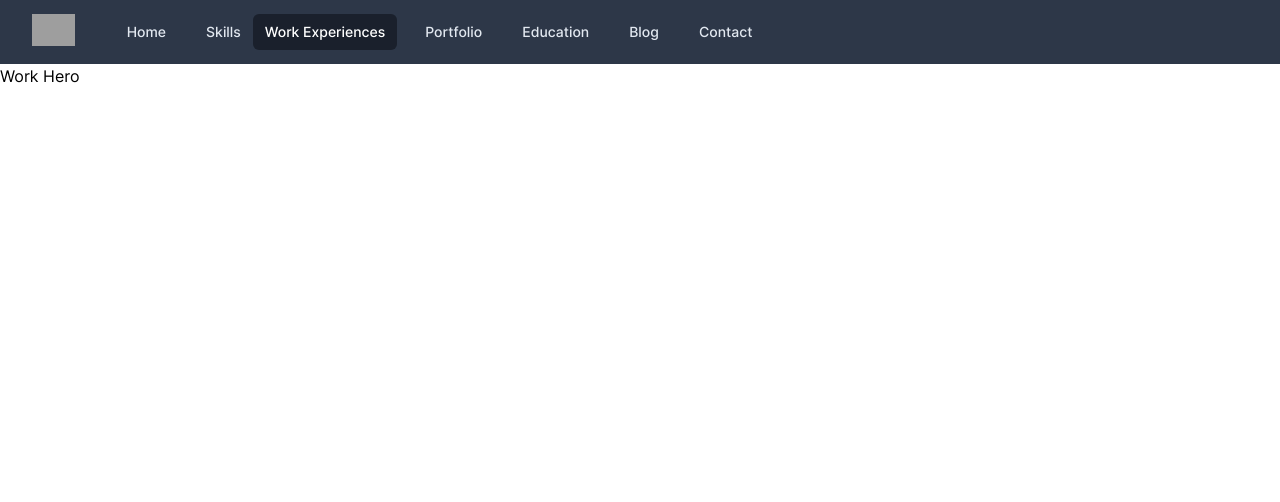
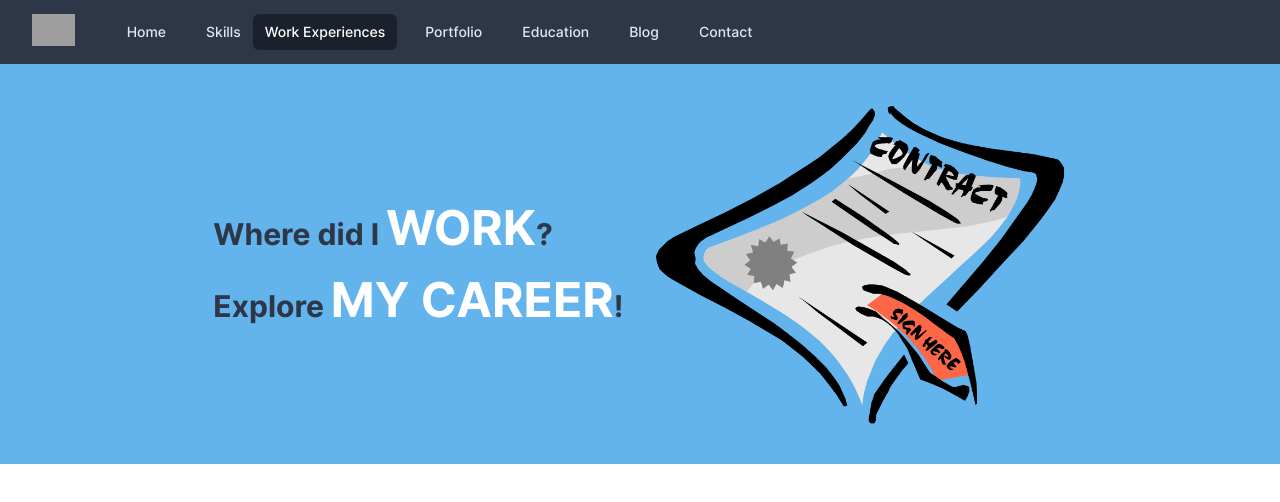
Before and after one commit to hosseinAMD/my-website, a Next.js app: page /work-experiences in a window 1280 px wide. Shown: the top 502 px of the page. Built offline with nearby package versions, Linux system fonts and the light colour scheme; grey boxes are pictures that could not be loaded.

Commit message:
work experiences hero design done

```diff
--- a/src/components/Work/Hero.tsx
+++ b/src/components/Work/Hero.tsx
@@ -1,5 +1,25 @@
+import { FaBuilding } from "react-icons/fa";
+
 const Hero: React.FC = () => {
-  return <div>Work Hero</div>;
+  return (
+    <div className="py-6 md:py-10 bg-blue-400">
+      <div className="container mx-auto">
+        <div className="mx-4 md:w-2/3 md:mx-auto md:grid md:grid-cols-2 md:gap-8 md:items-center">
+          <div>
+            <p className="text-3xl text-gray-800 font-bold text-center md:text-left">
+              Where did I <span className="text-5xl text-white">WORK</span>?
+            </p>
+            <p className="text-3xl text-gray-800 font-bold text-center md:text-left">
+              Explore <span className="text-5xl text-white">MY CAREER</span>!
+            </p>
+          </div>
+          <div className="text-center text-white text-6xl">
+            <img src="/img/contract.png" alt="contract" />
+          </div>
+        </div>
+      </div>
+    </div>
+  );
 };
 
 export default Hero;
```
Also changed, not shown: public/img/contract.png (added).
